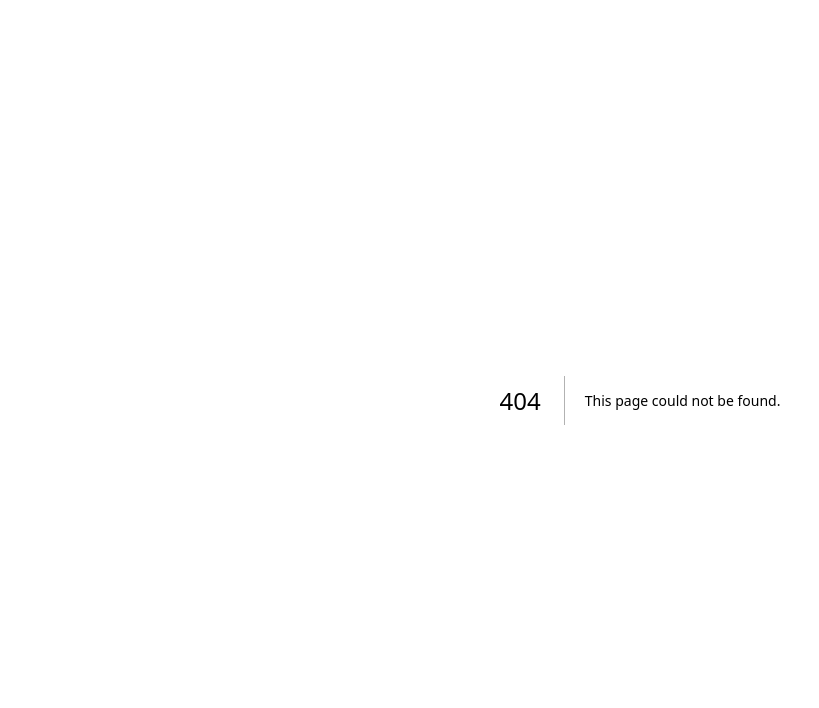
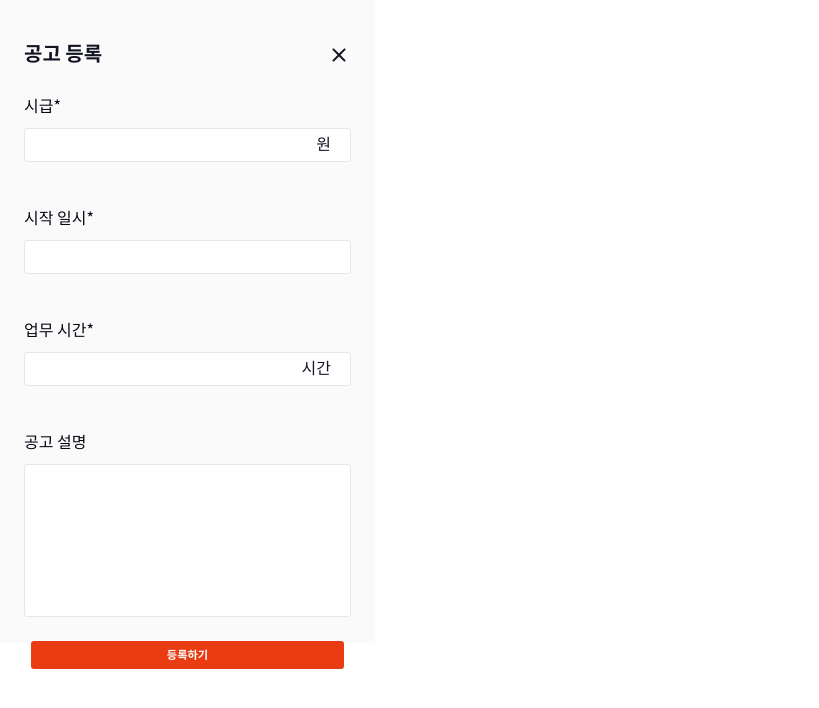
Before and after one commit to dkile/Julge, a Next.js app: page /notice/register in a window 1280 px wide. Before the commit this address had no page. Shown: the top 708 px of the page, without its empty margins (0-819 px from the left). Built offline with nearby package versions, Linux system fonts and the light colour scheme.

Commit message:
feat: 공고 등록 페이지 UI 구현

```diff
--- a/package.json
+++ b/package.json
@@ -16,6 +16,7 @@
     ]
   },
   "dependencies": {
+    "@radix-ui/react-label": "^2.0.2",
     "@hookform/resolvers": "^3.3.4",
     "@radix-ui/react-label": "^2.0.2",
     "@radix-ui/react-radio-group": "^1.1.3",
--- /dev/null
+++ b/src/components/NoticeRegister/noticeRegisterInput.tsx
@@ -0,0 +1,25 @@
+import * as React from "react";
+
+import { cn } from "@/lib/utils";
+
+export interface InputProps
+  extends React.InputHTMLAttributes<HTMLInputElement> {}
+
+const Input = React.forwardRef<HTMLInputElement, InputProps>(
+  ({ className, type, ...props }, ref) => {
+    return (
+      <input
+        type={type}
+        className={cn(
+          "bg--white flex h-[2.6rem] w-full items-center self-stretch rounded-md border border-input px-[2rem] py-[1.6rem] text-sm ring-offset-background placeholder:text-muted-foreground focus-visible:outline-none focus-visible:ring-2 focus-visible:ring-ring focus-visible:ring-offset-2 disabled:cursor-not-allowed disabled:opacity-50",
+          className,
+        )}
+        ref={ref}
+        {...props}
+      />
+    );
+  },
+);
+Input.displayName = "Input";
+
+export { Input };
--- /dev/null
+++ b/src/components/NoticeRegister/noticeRegisterLabel.tsx
@@ -0,0 +1,24 @@
+import * as LabelPrimitive from "@radix-ui/react-label";
+import { cva, type VariantProps } from "class-variance-authority";
+import * as React from "react";
+
+import { cn } from "@/lib/utils";
+
+const labelVariants = cva(
+  "text-[1.6rem] text--black not-italic font-normal leading-[2.6rem]",
+);
+
+const Label = React.forwardRef<
+  React.ElementRef<typeof LabelPrimitive.Root>,
+  React.ComponentPropsWithoutRef<typeof LabelPrimitive.Root> &
+    VariantProps<typeof labelVariants>
+>(({ className, ...props }, ref) => (
+  <LabelPrimitive.Root
+    ref={ref}
+    className={cn(labelVariants(), className)}
+    {...props}
+  />
+));
+Label.displayName = LabelPrimitive.Root.displayName;
+
+export { Label };
--- /dev/null
+++ b/src/pages/notice/register/index.tsx
@@ -0,0 +1,66 @@
+import { Input } from "@/components/NoticeRegister/noticeRegisterInput";
+import { Label } from "@/components/NoticeRegister/noticeRegisterLabel";
+
+function NoticeRegister() {
+  return (
+    <div className="w-[37.5rem] gap-[0.8rem] bg-[#FAFAFA]">
+      <div className="flex flex-col items-center justify-center">
+        <div className="flex w-[35.1rem] flex-col items-start gap-[0.8rem] px-[1.2rem] pb-[8rem] pt-[4rem]">
+          <div className="flex h-[52.3rem] w-full flex-col items-center gap-[2.4rem]">
+            <div className="flex w-full items-center justify-between self-stretch">
+              <h3 className="text-[2rem] font-bold not-italic leading-normal text-black">
+                공고 등록
+              </h3>
+              <img src={"/icons/close.svg"} className="h-[2.4rem] w-[2.4rem]" />
+            </div>
+            <div className="flex h-[52.3rem] w-full flex-col justify-end gap-[2rem]">
+              <form className="flex h-[9.2rem] w-full flex-col items-start gap-[0.8rem]">
+                <Label htmlFor="시급">시급*</Label>
+                <div className="relative inline-block w-full">
+                  <Input type="text" id="hourly wage" />
+                  <span className="absolute inset-y-0 right-0 flex items-center pr-[2rem] text-[1.6rem] font-normal not-italic leading-[2.6rem] text-black">
+                    원
+                  </span>
+                </div>
+              </form>
+              <form className="flex h-[9.2rem] w-full flex-col items-start gap-[0.8rem]">
+                <Label htmlFor="시작 일시">시작 일시*</Label>
+                <Input type="text" id="begin" />
+              </form>
+              <form className="flex h-[9.2rem] w-full flex-col items-start gap-[0.8rem]">
+                <Label htmlFor="업무 시간">업무 시간*</Label>
+                <div className="relative inline-block w-full">
+                  <Input
+                    type="text"
+                    className="placeholder:italic"
+                    id="business hours"
+                  />
+                  <span className="absolute inset-y-0 right-0 flex items-center pr-[2rem] text-[1.6rem] font-normal not-italic leading-[2.6rem] text-black">
+                    시간
+                  </span>
+                </div>
+              </form>
+              <form className="flex h-[18.7rem] w-full flex-col items-start gap-[0.8rem]">
+                <Label htmlFor="업무 시간">공고 설명</Label>
+                <input
+                  type="text"
+                  id="explanation"
+                  className="flex h-[15.3rem] w-full items-center self-stretch overflow-auto rounded-md border border-input px-[2rem] py-[1.6rem] text-sm ring-offset-background placeholder:text-muted-foreground focus-visible:outline-none focus-visible:ring-2 focus-visible:ring-ring focus-visible:ring-offset-2 disabled:cursor-not-allowed disabled:opacity-50"
+                />
+              </form>
+            </div>
+            <div>
+              <button className="flex h-[2rem] items-center justify-center gap-[0.8rem] self-stretch rounded-md bg-[#EA3C12] px-[13.6rem] py-[1.4rem]">
+                <span className="text-center text-lg font-bold leading-5 text-white">
+                  등록하기
+                </span>
+              </button>
+            </div>
+          </div>
+        </div>
+      </div>
+    </div>
+  );
+}
+
+export default NoticeRegister;
--- a/tailwind.config.ts
+++ b/tailwind.config.ts
@@ -12,6 +12,10 @@ const config = {
   ],
   prefix: "",
   theme: {
+    screens: {
+      tablet: "744px",
+      desktop: "1200px",
+    },
     container: {
       center: true,
       padding: "2rem",
```
Also changed, not shown: 1 other file (tests, documents, lock files or other folders).
